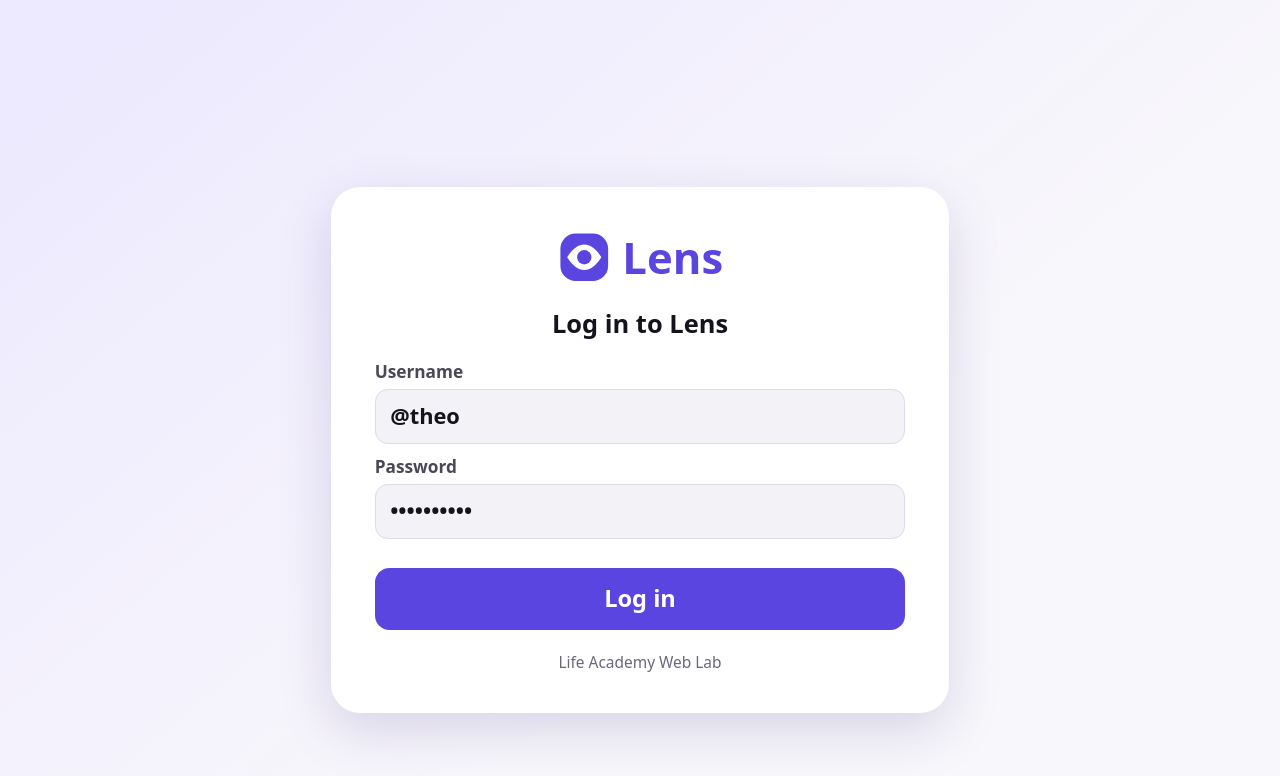
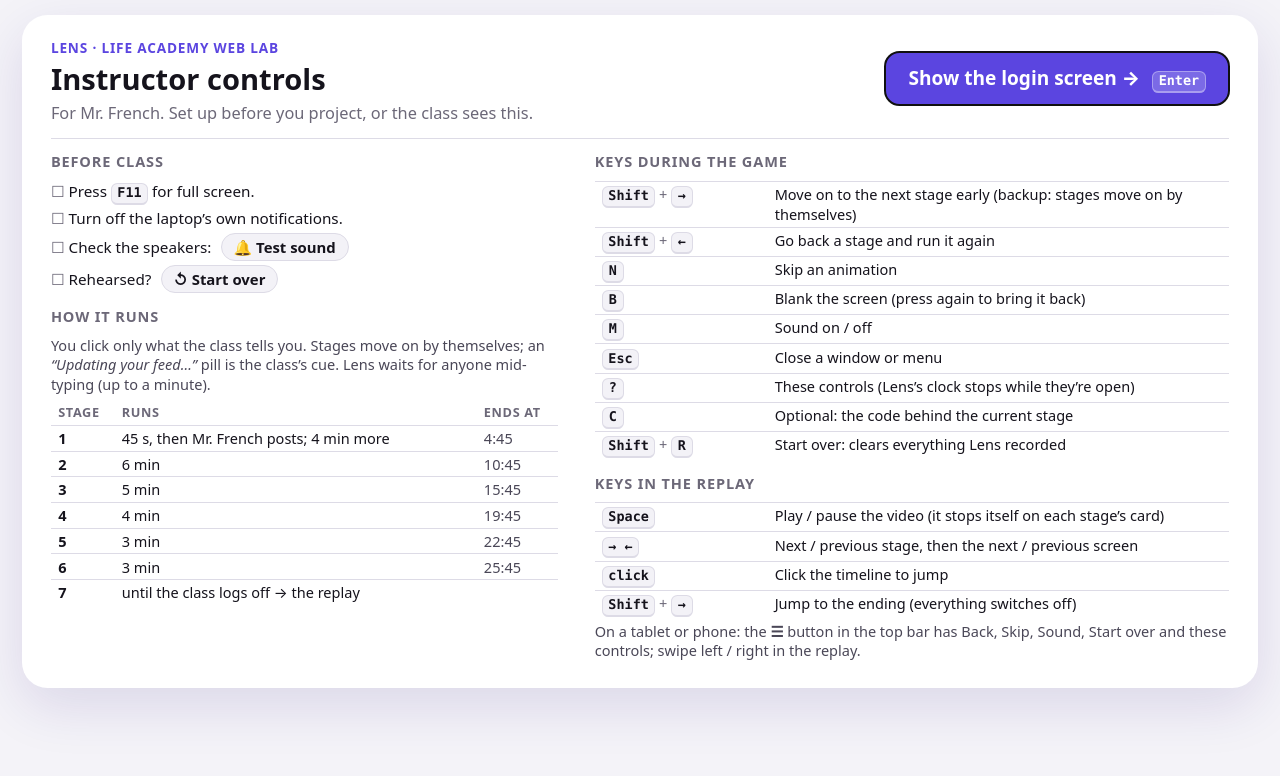
Before and after one commit to Catgenova/Catgenova.github.io, a Jekyll site: the page lifeacademy/index.html, which Jekyll copies as it is, in a window 1280 px wide. Shown: the top 776 px of the page. Built offline with Jekyll 4.4.1, drawn with Linux system fonts in a browser that asks for light colours.

Commit message:
Lens: an instructor controls screen before the login screen
The page now opens on a controls screen. It has a before-class checklist
with Test sound and Start over buttons, the stage schedule with end times,
and every key for the game and the replay. Enter shows the login screen.

? (or Controls in the ☰ menu) brings it back any time and pauses Lens's
clock. If a finished session is saved, the screen says so and closing it
opens the replay.

Co-Authored-By: Claude Opus 5.5 <noreply@anthropic.com>
Claude-Session: https://claude.ai/code/session_01UAYBxkX2WyEyQC6BDMSq6b

```diff
--- a/lifeacademy/index.html
+++ b/lifeacademy/index.html
@@ -7,7 +7,7 @@
 <title>Lens</title>
 <meta name="description" content="A Life Academy web design lab.">
 <link rel="icon" href="icon.svg" type="image/svg+xml">
-<link rel="stylesheet" href="lens.css?v=295d71df">
+<link rel="stylesheet" href="lens.css?v=86f21d59">
 </head>
 <body class="stage-0">
 
@@ -33,6 +33,7 @@
 
 <section id="thread" hidden aria-label="Comments"></section>
 
+<section id="guide" class="screen" hidden aria-label="Instructor controls"></section>
 <section id="login" class="screen">
   <div class="login-card">
     <div class="login-logo"><svg viewBox="0 0 32 32" aria-hidden="true"><rect x="2" y="2" width="28" height="28" rx="9" fill="currentColor"/><path d="M6 16c3-5 6.5-7.5 10-7.5S23 11 26 16c-3 5-6.5 7.5-10 7.5S9 21 6 16z" fill="#fff"/><circle cx="16" cy="16" r="4.2" fill="currentColor"/></svg>Lens</div>
@@ -62,7 +63,7 @@
 
 <script src="data.js?v=04c0db72"></script>
 <script src="art.js?v=789fc045"></script>
-<script src="lens.js?v=ba03c9cb"></script>
+<script src="lens.js?v=24d396be"></script>
 <script src="replay.js?v=ec8f894c"></script>
 </body>
 </html>
--- a/lifeacademy/lens.css
+++ b/lifeacademy/lens.css
@@ -883,3 +883,36 @@ body { overflow-x: hidden; }
 .updating .spinner { width: 1.1rem; height: 1.1rem; }
 #feed.refreshing { animation: feedflash 1.6s ease; }
 @keyframes feedflash { 25% { opacity: .3; filter: blur(2px); } 100% { opacity: 1; filter: none; } }
+
+/* ---------- the instructor's controls screen ---------- */
+#guide { z-index: 95; display: grid; place-items: start center; padding: .8rem 1.2rem; background: #f4f3f8; overflow: auto; }
+.g-card { width: min(70rem, 100%); background: var(--surface); border-radius: 1.4rem; padding: 1rem 1.6rem 1.1rem; box-shadow: 0 1rem 3rem rgba(40, 20, 120, .12); }
+.g-head { display: flex; align-items: center; justify-content: space-between; gap: 1.5rem; border-bottom: 1px solid var(--line); padding-bottom: .7rem; margin-bottom: .7rem; }
+.g-head small { color: var(--accent); font-weight: 800; text-transform: uppercase; letter-spacing: .06em; font-size: .75rem; }
+.g-head h1 { margin: 0 0 .1rem; font-size: 1.6rem; font-weight: 900; }
+.g-head p { margin: 0; color: var(--ink-3); font-size: .9rem; }
+.g-head .primary { flex: none; font-size: 1.05rem; padding: .7rem 1.3rem; }
+.g-head .primary kbd { margin-left: .4rem; background: rgba(255, 255, 255, .2); border-color: rgba(255, 255, 255, .35); color: #fff; }
+.g-warn { background: #fff4e5; border: 1px solid #f2c48a; color: #7a4a10; border-radius: .8rem; padding: .6rem .9rem; margin-bottom: 1rem; font-size: .9rem; }
+.g-cols { display: grid; grid-template-columns: minmax(0, 1fr) minmax(0, 1.25fr); gap: 2rem; }
+.g-cols h2 { font-size: .8rem; text-transform: uppercase; letter-spacing: .06em; color: var(--ink-3); margin: 0 0 .5rem; }
+.g-cols section > h2:not(:first-child) { margin-top: .7rem; }
+.g-check { list-style: none; margin: 0; padding: 0; display: grid; gap: .2rem; font-size: .84rem; }
+.g-check li::before { content: "☐ "; color: var(--ink-3); }
+.g-mini { border: 1px solid var(--line); background: var(--bg); border-radius: 1rem; padding: .15rem .65rem; font-size: .82rem; font-weight: 700; margin-left: .3rem; }
+.g-mini:hover { background: var(--accent-soft); }
+.g-note { font-size: .8rem; color: var(--ink-2); line-height: 1.35; margin: .15rem 0 .4rem; }
+.g-sched, .g-keys { width: 100%; border-collapse: collapse; font-size: .8rem; }
+.g-sched th { text-align: left; font-size: .7rem; color: var(--ink-3); text-transform: uppercase; letter-spacing: .05em; padding: .15rem .4rem; }
+.g-sched td, .g-keys td { padding: .12rem .4rem; border-top: 1px solid var(--line); vertical-align: top; }
+.g-sched td:first-child { font-weight: 900; width: 3.5rem; }
+.g-sched td:last-child { font-variant-numeric: tabular-nums; color: var(--ink-2); width: 4.5rem; }
+.g-keys td:first-child { white-space: nowrap; width: 9.5rem; color: var(--ink-3); }
+kbd { display: inline-block; min-width: 1.6em; text-align: center; font: 800 .74rem/1.4 ui-monospace, SFMono-Regular, Menlo, monospace; padding: 0 .4em; border-radius: .35rem; background: var(--bg); border: 1px solid var(--line); border-bottom-width: 2px; color: var(--ink); }
+@media (max-width: 860px) {
+  #guide { padding: .7rem; }
+  .g-card { padding: 1rem 1.1rem; }
+  .g-head { flex-direction: column; align-items: stretch; }
+  .g-cols { grid-template-columns: minmax(0, 1fr); gap: 1rem; }
+  .g-keys td:first-child { width: auto; }
+}
--- a/lifeacademy/lens.js
+++ b/lifeacademy/lens.js
@@ -599,7 +599,7 @@
 
   /* The heartbeat: every 250 ms, note what's on screen and move the meters. */
   function tick() {
-    if (S.stage < 1 || S.stage > 7 || document.hidden) return;
+    if (S.stage < 1 || S.stage > 7 || document.hidden || !$('#guide').hidden) return;
     const dt = 250, r = rec(), now = Date.now();
     r.active += dt;
     const top = 58, vh = innerHeight, cy = top + (vh - top) / 2;
@@ -1423,12 +1423,13 @@
       <button type="button" data-p="back">⏮ Back a stage</button>
       <button type="button" data-p="skip">⏩ Skip animation</button>
       <button type="button" data-p="mute">${S.muted ? '🔊 Sound on' : '🔇 Sound off'}</button>
-      <button type="button" data-p="reset">↺ Start over</button></div>`);
+      <button type="button" data-p="reset">↺ Start over</button>
+      <button type="button" data-p="guide">❓ Controls</button></div>`);
     document.body.append(d);
     d.addEventListener('click', ev => {
       const b = ev.target.closest('[data-p]'); if (!b) return;
       d.remove();
-      ({ next: advance, back, skip: () => { skipping = true; },
+      ({ next: advance, back, skip: () => { skipping = true; }, guide: () => openGuide(S.stage !== 0),
         mute: () => { S.muted = !S.muted; save(); },
         reset: () => { if (window.confirm('Start over? This clears everything Lens recorded.')) { localStorage.removeItem(KEY); localStorage.removeItem(KEY + '-snaps'); location.reload(); } } })[b.dataset.p]();
     });
@@ -1520,8 +1521,13 @@
   $('#searchbox').addEventListener('focus', e => { if (S.stage < 6) e.target.blur(); });
 
   document.addEventListener('keydown', e => {
+    if (!$('#guide').hidden) {
+      if (e.key === 'Enter' || e.key === 'Escape' || e.key === '?') { e.preventDefault(); closeGuide(); }
+      return;
+    }
     const typing = /^(INPUT|TEXTAREA)$/.test(document.activeElement && document.activeElement.tagName);
     if (typing) { if (e.key === 'Escape') document.activeElement.blur(); return; }
+    if (e.key === '?') { e.preventDefault(); openGuide(S.stage !== 0); return; }
     if (e.shiftKey && e.key === 'ArrowRight') { e.preventDefault(); advance(); return; }
     if (e.shiftKey && e.key === 'ArrowLeft') { e.preventDefault(); back(); return; }
     if (e.shiftKey && (e.key === 'R' || e.key === 'r')) {
@@ -1553,6 +1559,66 @@
     if (b) { b.classList.remove('pressed'); void b.offsetWidth; b.classList.add('pressed'); setTimeout(() => b.classList.remove('pressed'), 650); }
   }, true);
 
+  /* ---------------- the instructor's controls screen ----------------
+     Shown before the login screen (and over a finished session, as a reminder to start over).
+     ? brings it back at any time; Lens's clock stops while it's open. */
+  function guideHTML(fromGame) {
+    const min = (ms) => (ms / 60000) + ' min';
+    const rows = [['1', `${FRENCH_AT / 1000} s, then Mr. French posts; 4 min more`], ...[2, 3, 4, 5, 6].map(n => [String(n), min(STAGE_MS[n])]), ['7', 'until the class logs off → the replay']];
+    let end = FRENCH_AT + 4 * 60000; const ends = [end]; [2, 3, 4, 5, 6].forEach(n => { end += STAGE_MS[n]; ends.push(end); });
+    const at = (ms) => `${Math.floor(ms / 60000)}:${String(Math.round(ms / 1000) % 60).padStart(2, '0')}`;
+    const keys = [
+      ['Shift', '→', 'Move on to the next stage early (backup: stages move on by themselves)'],
+      ['Shift', '←', 'Go back a stage and run it again'],
+      ['', 'N', 'Skip an animation'],
+      ['', 'B', 'Blank the screen (press again to bring it back)'],
+      ['', 'M', 'Sound on / off'],
+      ['', 'Esc', 'Close a window or menu'],
+      ['', '?', 'These controls (Lens’s clock stops while they’re open)'],
+      ['', 'C', 'Optional: the code behind the current stage'],
+      ['Shift', 'R', 'Start over: clears everything Lens recorded'],
+    ];
+    const rkeys = [['', 'Space', 'Play / pause the video (it stops itself on each stage’s card)'], ['', '→ ←', 'Next / previous stage, then the next / previous screen'], ['', 'click', 'Click the timeline to jump'], ['Shift', '→', 'Jump to the ending (everything switches off)']];
+    const kbd = (m, k) => (m ? `<kbd>${m}</kbd> + ` : '') + `<kbd>${k}</kbd>`;
+    const saved = !fromGame && S.stage === 8 ? `<div class="g-warn">A finished session is saved on this laptop. If it was a rehearsal, press <b>Start over</b> before the class arrives, so the replay only shows the class.</div>` : '';
+    return `<div class="g-card">
+      <div class="g-head"><div><small>Lens · Life Academy Web Lab</small><h1>Instructor controls</h1><p>For Mr. French. Set up before you project, or the class sees this.</p></div>
+        <button class="primary" type="button" data-g="close">${fromGame ? 'Back to Lens' : S.stage === 8 ? 'Open the replay' : 'Show the login screen'} → <kbd>Enter</kbd></button></div>
+      ${saved}
+      <div class="g-cols">
+        <section><h2>Before class</h2>
+          <ul class="g-check"><li>Press <kbd>F11</kbd> for full screen.</li><li>Turn off the laptop’s own notifications.</li><li>Check the speakers: <button type="button" data-g="sound" class="g-mini">🔔 Test sound</button></li><li>Rehearsed? <button type="button" data-g="reset" class="g-mini">↺ Start over</button></li></ul>
+          <h2>How it runs</h2>
+          <p class="g-note">You click only what the class tells you. Stages move on by themselves; an <i>“Updating your feed…”</i> pill is the class’s cue. Lens waits for anyone mid-typing (up to a minute).</p>
+          <table class="g-sched"><tr><th>Stage</th><th>Runs</th><th>Ends at</th></tr>${rows.map(([n, d], i) => `<tr><td>${n}</td><td>${d}</td><td>${ends[i] != null ? at(ends[i]) : ''}</td></tr>`).join('')}</table>
+        </section>
+        <section><h2>Keys during the game</h2>
+          <table class="g-keys">${keys.map(([m, k, d]) => `<tr><td>${kbd(m, k)}</td><td>${d}</td></tr>`).join('')}</table>
+          <h2>Keys in the replay</h2>
+          <table class="g-keys">${rkeys.map(([m, k, d]) => `<tr><td>${k === 'click' ? '<kbd>click</kbd>' : kbd(m, k)}</td><td>${d}</td></tr>`).join('')}</table>
+          <p class="g-note">On a tablet or phone: the <b>☰</b> button in the top bar has Back, Skip, Sound, Start over and these controls; swipe left / right in the replay.</p>
+        </section>
+      </div></div>`;
+  }
+  function openGuide(fromGame) {
+    const g = $('#guide');
+    g.innerHTML = guideHTML(fromGame); g.hidden = false; g.dataset.from = fromGame ? 'game' : 'boot';
+    $('.dropdown') && $('.dropdown').remove();
+    const btn = g.querySelector('[data-g="close"]'); btn && btn.focus();
+  }
+  function closeGuide() {
+    const g = $('#guide'); if (g.hidden) return;
+    g.hidden = true; g.innerHTML = '';
+    if (document.activeElement) document.activeElement.blur();
+    if (g.dataset.from === 'boot' && S.stage === 8) { $('#login').hidden = true; L.Replay && L.Replay.open(S.replay); }
+  }
+  $('#guide').addEventListener('click', e => {
+    const b = e.target.closest('[data-g]'); if (!b) return;
+    if (b.dataset.g === 'close') closeGuide();
+    if (b.dataset.g === 'sound') { const was = S.muted; S.muted = false; beep('ding'); S.muted = was; }
+    if (b.dataset.g === 'reset' && window.confirm('Start over? This clears everything Lens recorded.')) { localStorage.removeItem(KEY); localStorage.removeItem(KEY + '-snaps'); location.reload(); }
+  });
+
   /* ---------------- boot ---------------- */
   L.save = save;
   L.setStage = (n) => { S.stage = n; bodyClasses(); save(true); };
@@ -1561,8 +1627,10 @@
     $('#login').hidden = true;
     enterStage(S.stage, { resume: true }).then(() => { if (S.stage === 4 && S.thread.opened) { /* stay on feed after reload */ } });
   } else if (S.stage === 8) {
-    $('#login').hidden = true; bodyClasses();
-    window.addEventListener('load', () => L.Replay && L.Replay.open(S.replay));
+    bodyClasses();
+    openGuide(false);   // closing it opens the replay
+  } else {
+    openGuide(false);
   }
   L._debug = { get S() { return S; }, get hover() { return hoverId; }, get busy() { return busy; }, advance, rerank, renderFeed, confirm, nodes };
 })();
```
Also changed, not shown: _source/lifeacademy/PLAN.md (+12 -0 lines), _source/lifeacademy/instructor-guide.md (+5 -0 lines).
